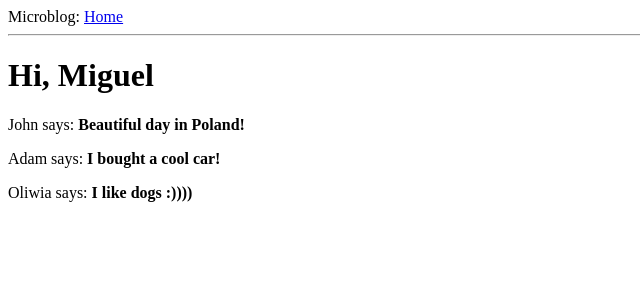
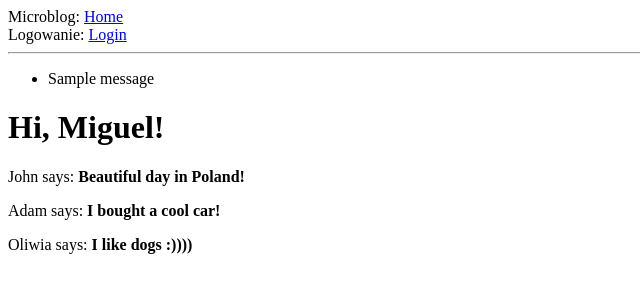
Before and after one commit to Adelionek/Python, a Flask app: page / in a window 1280 px wide. Shown: the top 300 px of the page, without its empty margins (0-640 px from the left). Run offline with Flask 2, Linux system fonts and the light colour scheme; one stand-in notice (Sample message) is shown.

Commit message:
update calosci

```diff
--- a/Microblog/app/Templates/base.html
+++ b/Microblog/app/Templates/base.html
@@ -1,17 +1,31 @@
-<!DOCTYPE html>
-<html lang="en">
+<html>
     <head>
-        <meta charset="UTF-8">
         {% if title %}
-            <title>{{ title }} - Microblog</title>
+        <title>{{ title }} - Microblog</title>
         {% else %}
-            <title>Welcome to Microblog</title>
+        <title>Welcome to Microblog</title>
         {% endif %}
     </head>
     <body>
-        <div>Microblog: <a href="/index">Home</a></div>
-    <hr>
-    {% block content %}{% endblock %}
+        <div>
+            Microblog:
+            <a href="{{ url_for('index') }}">Home</a>
+        </div>
+        <div>
+            Logowanie:
+            <a href="{{ url_for('login') }}">Login</a>
 
+        </div>
+        <hr>
+        {% with messages = get_flashed_messages() %}
+        {% if messages %}
+        <ul>
+            {% for message in messages %}
+            <li>{{ message }}</li>
+            {% endfor %}
+        </ul>
+        {% endif %}
+        {% endwith %}
+        {% block content %}{% endblock %}
     </body>
 </html>
--- a/Microblog/app/Templates/index.html
+++ b/Microblog/app/Templates/index.html
@@ -1,8 +1,8 @@
 {% extends "base.html" %}
 
 {% block content %}
-    <h1>Hi, {{ user.username }}</h1>
-    {%  for post in posts %}
+    <h1>Hi, {{ user.username }}!</h1>
+    {% for post in posts %}
     <div><p>{{ post.author.username }} says: <b>{{ post.body }}</b></p></div>
     {% endfor %}
 {% endblock %}
--- a/Microblog/app/routes.py
+++ b/Microblog/app/routes.py
@@ -1,5 +1,6 @@
-from flask import render_template
+from flask import render_template, flash, redirect, url_for
 from app import app
+from app.forms import LoginForm
 
 
 @app.route('/')
@@ -22,3 +23,13 @@ def index():
     ]
 
     return render_template('index.html', title='Home', user=user, posts=posts)
+
+
+@app.route('/login', methods=['GET', 'POST'])
+def login():
+    form = LoginForm()
+    if form.validate_on_submit():
+        flash('Login requested for user {}, remember_me={}'.format(
+            form.username.data, form.remember_me.data))
+        return redirect(url_for('index'))
+    return render_template('login.html',  title='Sign In', form=form)
--- a/Microblog/config.py
+++ b/Microblog/config.py
@@ -1,5 +1,4 @@
 import os
-
 
 class Config(object):
     SECRET_KEY = os.environ.get('SECRET_KEY') or 'you-will-never-guess'
```
Also changed, not shown: Microblog/app/__init__.py (line endings or trailing spaces).
